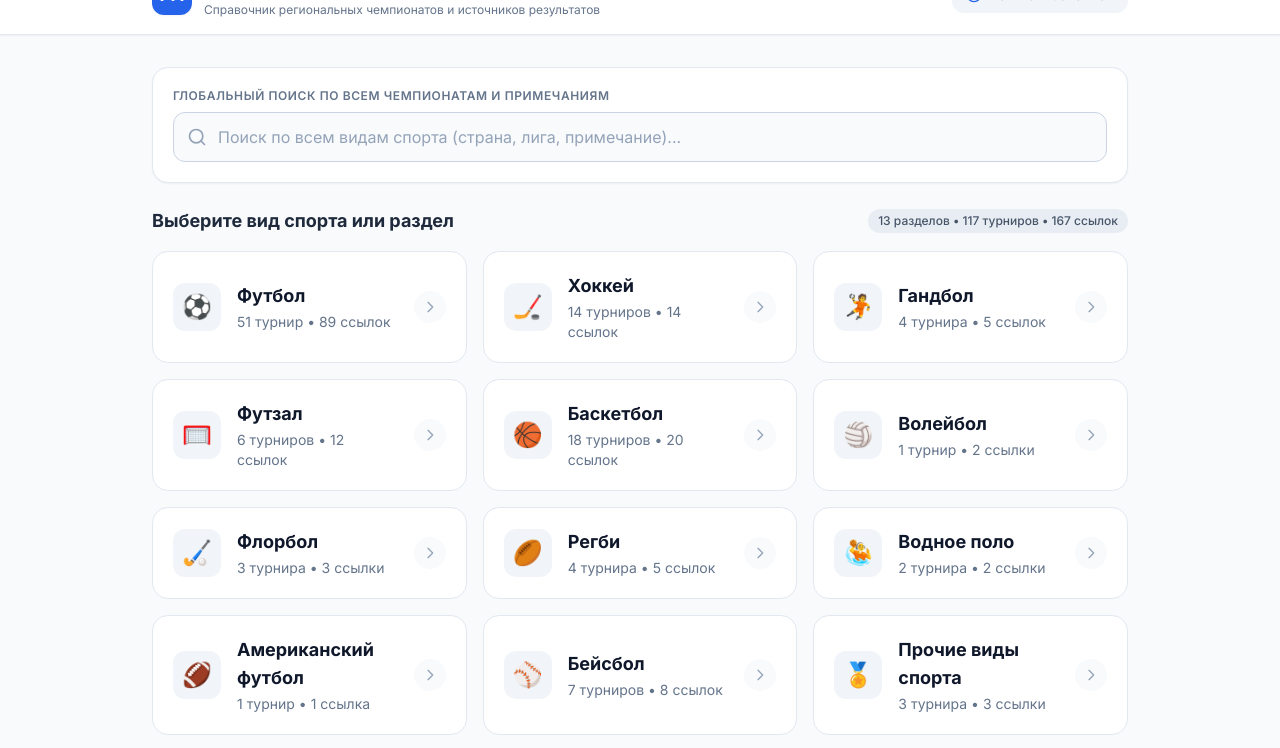
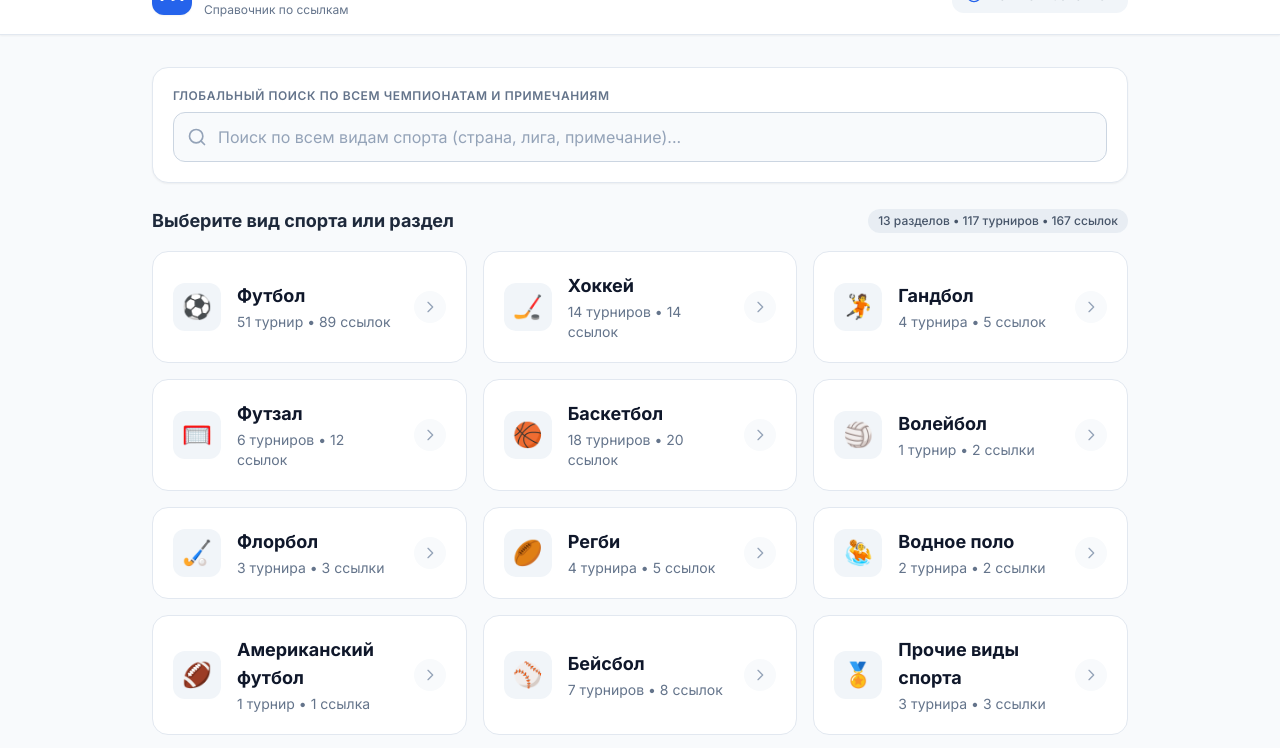
Before and after one commit to regionalline/links, a plain HTML site: page index.html in a window 1280 px wide. Shown: the part 44-792 px from the top of the page. Drawn offline with nearby package versions, Linux system fonts and the light colour scheme.

Commit message:
Update site subtitle to Справочник по ссылкам

```diff
--- a/index.html
+++ b/index.html
@@ -47,7 +47,7 @@
               13 разделов &bull; 117 турниров &bull; 167 ссылок
             </span>
           </div>
-          <p class="text-xs text-slate-500 mt-0.5">Справочник региональных чемпионатов и источников результатов</p>
+          <p class="text-xs text-slate-500 mt-0.5">Справочник по ссылкам</p>
         </div>
       </button>
 
```
